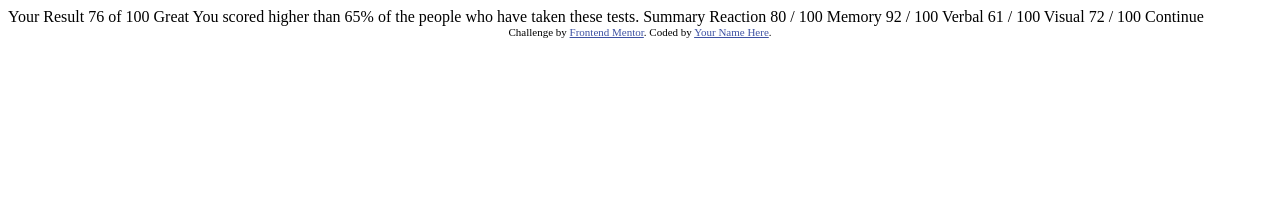
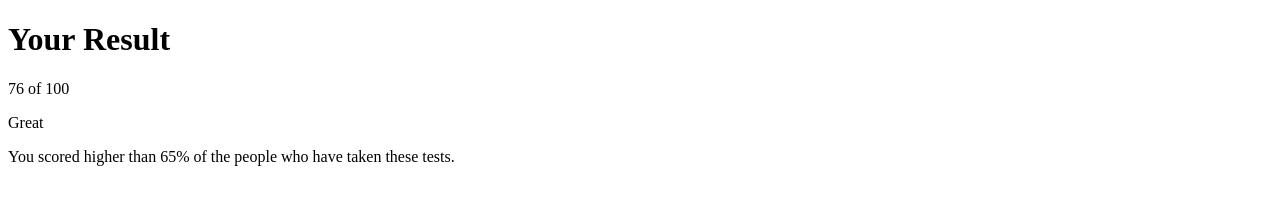
Before and after one commit to AlanVCM/result-summary-component, a plain HTML site: page index.html in a window 1280 px wide. Drawn offline with Linux system fonts and the light colour scheme.

Commit message:
Estructura realizada lado izquierdo

```diff
--- a/index.html
+++ b/index.html
@@ -16,32 +16,23 @@
 </head>
 <body>
 
-  Your Result
-  76
-  of 100
+  <div class="result-sumarry">
+    <div class="results grid-flow"
+         data-spacing="large">
+      <h1 class="section-title">
+        Your Result
+      </h1>
 
-  Great
-  You scored higher than 65% of the people who have taken these tests.
+      <p class="result-score">
+        <span>76</span> of 100
+      </p>
 
-  Summary
+      <div class="grid-flow">
+        <p class="result-rank">Great</p>
+        <p>You scored higher than 65% of the people who have taken these tests.</p>
+      </div>
+    </div>
+  </div>
 
-  Reaction
-  80 / 100
-
-  Memory
-  92 / 100
-
-  Verbal
-  61 / 100
-
-  Visual
-  72 / 100
-
-  Continue
-
-  <div class="attribution">
-    Challenge by <a href="https://www.frontendmentor.io?ref=challenge" target="_blank">Frontend Mentor</a>.
-    Coded by <a href="#">Your Name Here</a>.
-  </div>
 </body>
 </html>
```
